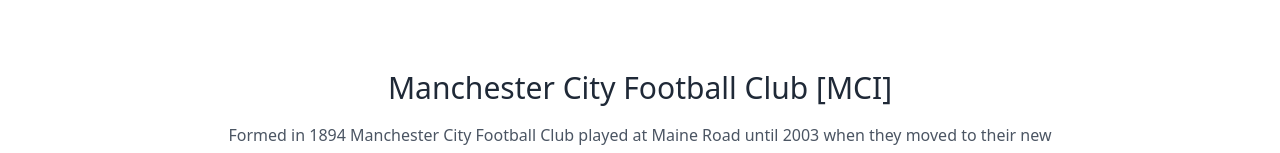
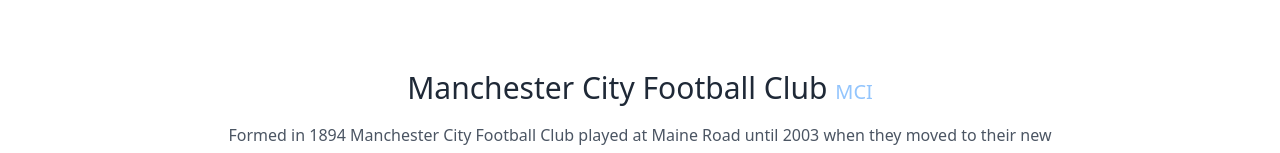
Before and after one commit to 0xOKNOTOK/footballcollection, a React (Create React App) app in the folder client/: page /clubpage in a window 1280 px wide. Shown: the part 162-315 px from the top of the page. Built offline with nearby package versions, Linux system fonts and the light colour scheme; a web font is replaced by a local one.

Commit message:
Added colour to club abbreviation, fixed sizing

```diff
--- a/client/src/pages/ClubPage.jsx
+++ b/client/src/pages/ClubPage.jsx
@@ -10,7 +10,8 @@ const ClubPage = () => {
         <div class='container  px-5 py-24 mx-auto'>
           <div class='flex flex-col text-center w-full mb-20'>
             <h1 class='sm:text-3xl text-2xl font-medium title-font mb-4 text-gray-800 dark:text-gray-100'>
-              Manchester City Football Club [MCI]
+              Manchester City Football Club{' '}
+              <p class='text-xl text-blue-300 inline'>MCI</p>
             </h1>
             <p class='lg:w-2/3 mx-auto leading-relaxed text-base'>
               Formed in 1894 Manchester City Football Club played at Maine Road
```
